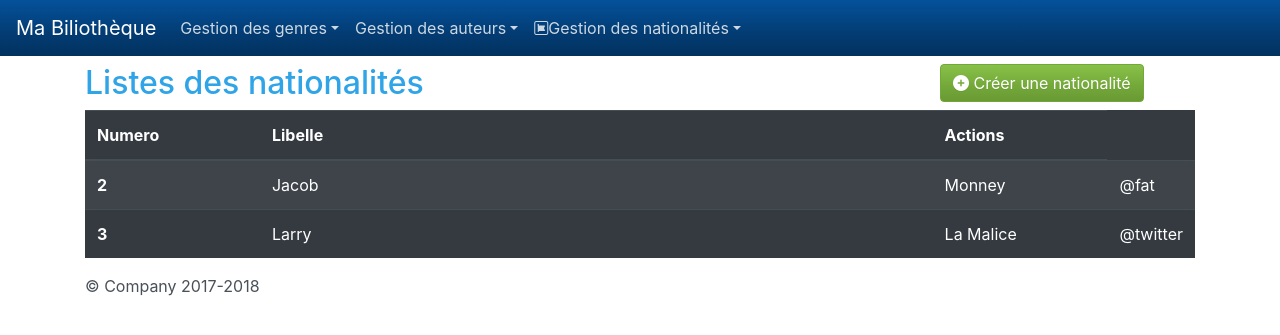
After one commit to Vladilen-afk/tp-pdo, a PHP site: page /listeNation.php in a window 1280 px wide. The commit adds this page. Shown: the top 335 px of the page. Run offline with PHP 8.4, Linux system fonts and the light colour scheme; data that the repository does not hold is empty; some libraries are stand-ins or nearby versions.

Commit message:
secance 23/01/2025

```diff
--- /dev/null
+++ b/bdd.php
@@ -0,0 +1,14 @@
+<?php
+$hostname ='host=srvmysql.btssio.dedyn.io';
+$username ='CIORNII';
+$password = '19042005';
+$bdd = 'CIORNII_biblio';
+
+try {
+    $monPdo = new PDO ("mysql:$hostname;dbname=$bdd;charset=utf8", $username, $password);
+    $monPdo->setAttribute(PDO::ATTR_ERRMODE, PDO::ERRMODE_EXCEPTION);
+} catch (PDOException $e) {
+    echo $e->getMessage();
+    $monPdo = null;
+}
+?>
--- /dev/null
+++ b/footer.php
@@ -0,0 +1,8 @@
+<footer class="container">
+  <p>&copy; Company 2017-2018</p>
+</footer>
+<script src="https://code.jquery.com/jquery-3.3.1.slim.min.js" integrity="sha384-q8i/X+965DzO0rT7abK41JStQIAqVgRVzpbzo5smXKp4YfRvH+8abtTE1Pi6jizo" crossorigin="anonymous"></script>
+<script src="https://cdn.jsdelivr.net/npm/popper.js@1.14.6/dist/umd/popper.min.js" integrity="sha384-wHAiFfRlMFy6i5SRaxvfOCifBUQy1xHdJ/yoi7FRNXMRBu5WHdZYu1hA6ZOblgut" crossorigin="anonymous"></script>
+<script src="https://cdn.jsdelivr.net/npm/bootstrap@4.2.1/dist/js/bootstrap.min.js" integrity="sha384-B0UglyR+jN6CkvvICOB2joaf5I4l3gm9GU6Hc1og6Ls7i6U/mkkaduKaBhlAXv9k" crossorigin="anonymous"></script>
+</body>
+</html>
--- /dev/null
+++ b/header.php
@@ -0,0 +1,65 @@
+
+<!doctype html>
+<html lang="en">
+  <head>
+    <meta charset="utf-8">
+    <meta name="viewport" content="width=device-width, initial-scale=1, shrink-to-fit=no">
+    <meta name="description" content="">
+    <meta name="author" content="Mark Otto, Jacob Thornton, and Bootstrap contributors">
+    <meta name="generator" content="Jekyll v3.8.5">
+    <title>Jumbotron Template · Bootstrap</title>
+
+    <link rel="canonical" href="https://getbootstrap.com/docs/4.2/examples/jumbotron/">
+
+    <!-- Bootstrap core CSS -->
+    <link rel="stylesheet" href="https://bootswatch.com/4/cerulean/bootstrap.css">
+    <script src="https://kit.fontawesome.com/e7192822dc.js" crossorigin="anonymous"></script>
+    <style>
+      .bd-placeholder-img {
+        font-size: 1.125rem;
+        text-anchor: middle;
+      }
+
+      @media (min-width: 768px) {
+        .bd-placeholder-img-lg {
+          font-size: 3.5rem;
+        }
+      }
+    </style>
+    <!-- Custom styles for this template -->
+    <link href="jumbotron.css" rel="stylesheet">
+  </head>
+  <body>
+    <nav class="navbar navbar-expand-md navbar-dark fixed-top bg-dark">
+  <a class="navbar-brand" href="#">Ma Biliothèque</a>
+  <button class="navbar-toggler" type="button" data-toggle="collapse" data-target="#navbarsExampleDefault" aria-controls="navbarsExampleDefault" aria-expanded="false" aria-label="Toggle navigation">
+    <span class="navbar-toggler-icon"></span>
+  </button>
+
+  <div class="collapse navbar-collapse" id="navbarsExampleDefault">
+    <ul class="navbar-nav mr-auto">
+      <li class="nav-item dropdown">
+        <a class="nav-link dropdown-toggle" href="#" id="dropdown01" data-toggle="dropdown" aria-haspopup="true" aria-expanded="false">Gestion des genres</a>
+        <div class="dropdown-menu" aria-labelledby="dropdown01">
+          <a class="dropdown-item" href="#">Listes des genres </a>
+          <a class="dropdown-item" href="#">Ajouter un genre </a>
+        </div>
+      </li>
+      <li class="nav-item dropdown">
+        <a class="nav-link dropdown-toggle" href="#" id="dropdown01" data-toggle="dropdown" aria-haspopup="true" aria-expanded="false">Gestion des auteurs</a>
+        <div class="dropdown-menu" aria-labelledby="dropdown01">
+          <a class="dropdown-item" href="#">Listes des auteur </a>
+          <a class="dropdown-item" href="#">Ajouter un auteur </a>
+          <a class="dropdown-item" href="#">Rechercher un auteur </a>
+        </div>
+      </li>
+      <li class="nav-item dropdown">
+        <a class="nav-link dropdown-toggle" href="#" id="dropdown01" data-toggle="dropdown" aria-haspopup="true" aria-expanded="false"><i class="fa-brands fa-square-font-awesome-stroke"></i>Gestion des nationalités</a>
+        <div class="dropdown-menu" aria-labelledby="dropdown01">
+          <a class="dropdown-item" href="listeNation.php">Listes des nationalités </a>
+          <a class="dropdown-item" href="formajoutnationalite.php">Ajouter un nationalités </a>
+        </div>
+      </li>
+    </ul>
+  </div>
+</nav>
--- /dev/null
+++ b/listeNation.php
@@ -0,0 +1,53 @@
+<?php include "header.php";
+include "bdd.php";
+$req=$monPdo->prepare("select * from nationalite");
+$req->setFetchMode(PDO::FETCH_OBJ);
+$req->execute();
+$lesNationalites=$req->fetchAll();
+?>
+
+<div class="container mt-5">
+    <div class="row pt-3">
+        <div class="col-9"><h2>Listes des nationalités</h2></div>
+        <div class="col-3"><a href="formajoutnationalite.php" class='btn btn-success'><i class="fas fa-plus-circle"></i> Créer une nationalité </a> </div>
+
+    </div>
+<table class="table table-hover table-striped table-dark">
+  <thead>
+    <tr>
+      <th scope="col" class="col-md-2">Numero</th>
+      <th scope="col" class="col-md-8">Libelle</th>
+      <th scope="col" class="col-md-2">Actions</th>
+    </tr>
+  </thead>
+  <tbody>
+    <?php
+    foreach($lesNationalites as $Nationalite){
+        echo "<tr>";
+        echo "<td class='col-md-2'>$Nationalite->num</td>";
+        echo "<td class='col-md-8'>$Nationalite->libelle</td>";
+        echo "<td class='col-md-2'>
+          <a href='formModifNationalite.php?num=$Nationalite->num' class='btn btn-primary'><i class='fas fa-pen'></i></a>
+          <a href='' class='btn btn-danger'><i class='far fa-trash-alt'></i></a>
+        </td>";
+
+        echo "</tr>";
+    }
+    ?>
+
+    <tr>
+      <th scope="row">2</th>
+      <td>Jacob</td>
+      <td>Monney</td>
+      <td>@fat</td>
+    </tr>
+    <tr>
+      <th scope="row">3</th>
+      <td>Larry</td>
+      <td>La Malice</td>
+      <td>@twitter</td>
+    </tr>
+  </tbody>
+</table>
+</div>
+<?php include "footer.php";?>
```
Also changed, not shown: formajoutnationalite.php (added, +17 -0 lines), formmodifnationalite.php (added, +26 -0 lines), index.php (+2 -75 lines), valideAjoutNationalite.php (added, +31 -0 lines), valideModifNationalite.php (added, +37 -0 lines).
